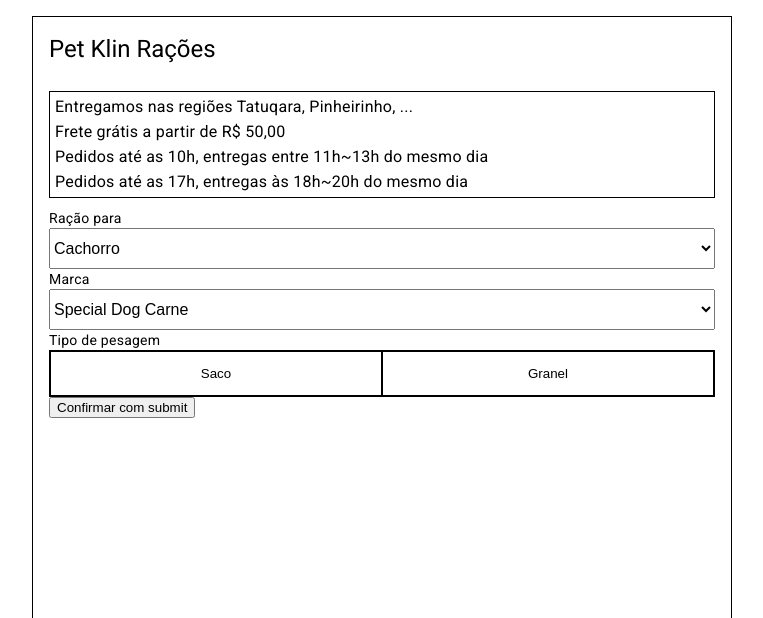
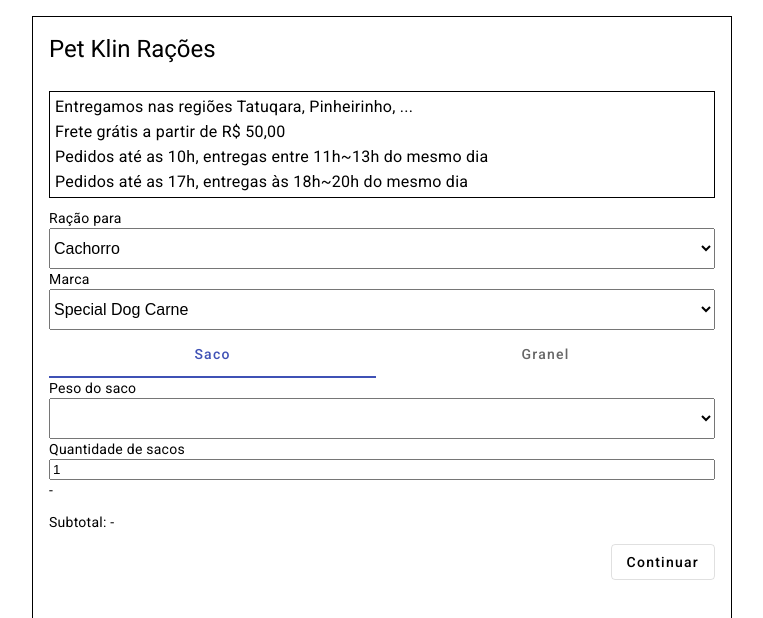
Before and after one commit to GustavoKlinfuss/px-app, an Angular app: page /pedidos/novo in a window 1280 px wide. Shown: the top 618 px of the page, without its empty margins (258-1021 px from the left). Built offline with nearby package versions, Linux system fonts and the light colour scheme.

Commit message:
Mais alguns ajustes na tela inicial

```diff
--- a/src/app/orders/new-order/new-order.component.html
+++ b/src/app/orders/new-order/new-order.component.html
@@ -35,14 +35,8 @@
       </div>
 
       <div class="form-item">
-        <label for="product-select">Tipo de pesagem</label>
-        <div class="tab">
-          <button type="button" (click)="selectBagWeightType()">Saco</button>
-          <button type="button" (click)="selectBulkWeightType()">Granel</button>
-        </div>
-      </div>
-
-      @if(form.value.weightType == "Saco") {
+        <mat-tab-group (selectedIndexChange)="selectWeightType($event)">
+          <mat-tab [label]="weightOptions[0]">
             <div class="form-item" formGroupName="bag">
               <label for="weight">Peso do saco</label>
               <select (change)="onBagSelect($event)" id="weight" formControlName="weight">
@@ -57,25 +51,25 @@
               <input id="bag-quantity-input" type="number" value="1" formControlName="bagQuantity">
             </div>
 
-        <p>
-          {{form.value.bag?.weight && form.value.bagQuantity
+            <p>{{form.value.bag?.weight && form.value.bagQuantity
                 ? form.value.bagQuantity + 'x - Saco de ' + form.value.bag!.weight + 'KG ' + toCurrency(form.value.bag!.price!)
                 : '-'}}
             </p>
             <p>Subtotal: {{form.value.bag?.price && form.value.bagQuantity ? getSumFromBags() : '-'}}</p>
-      }
-
-      @if(form.value.weightType == "Granel") {
+          </mat-tab>
+          <mat-tab [label]="weightOptions[1]">
             <div class="form-item">
               <label for="bulk-quantity">Quantidade em KG</label>
               <input id="bulk-quantity" type="number" value="1" formControlName="bulkQuantity">
             </div>
 
             <p>Subtotal: {{form.value.bulkQuantity && getBulkPriceFromSelectedProduct() ? toCurrency(form.value.bulkQuantity! * getBulkPriceFromSelectedProduct()!) : '-'}}</p>
-      }
+          </mat-tab>
+        </mat-tab-group>
+      </div>
     }
     <div class="footer-buttons">
-      <button type="submit">Confirmar com submit</button>
+      <button mat-stroked-button type="submit">Continuar</button>
     </div>
   </form>
 </section>
--- a/src/app/orders/new-order/new-order.component.scss
+++ b/src/app/orders/new-order/new-order.component.scss
@@ -36,26 +36,8 @@
   }
 }
 
-.tab {
-  border: 1px solid black;
+.footer-buttons {
   display: flex;
-
-  button {
-    background-color: inherit;
-    border: 1px solid black;
-    float: left;
-    outline: none;
-    cursor: pointer;
-    padding: 14px 16px;
-    transition: 0.3s;
-    flex: 1;
-  }
-
-  button:hover {
-    background-color: yellow;
-  }
-
-  button.active {
-    background-color: red;
-  }
+  flex-direction: row;
+  justify-content: flex-end;
 }
--- a/src/app/orders/new-order/new-order.component.ts
+++ b/src/app/orders/new-order/new-order.component.ts
@@ -3,12 +3,16 @@
 import { OrdersService } from '../shared/orders.service';
 import { Option, Bag, ETipoAnimal, ETipoPesagem, Catalog } from '../shared/order.models';
 import { HttpErrorResponse } from '@angular/common/http';
+import { MatTabsModule } from '@angular/material/tabs';
+import { MatButtonModule } from '@angular/material/button';
 
 @Component({
   selector: 'app-new-order',
   standalone: true,
   imports: [
-    ReactiveFormsModule
+    ReactiveFormsModule,
+    MatTabsModule,
+    MatButtonModule
   ],
   templateUrl: './new-order.component.html',
   styleUrl: './new-order.component.scss'
@@ -36,6 +40,7 @@
           return;
         this.form.controls.product.setValue(response[0]?.products[0]?.label)
         this._catalog = response;
+        this.selectWeightType(0);
         console.log({catalog: this._catalog})
       });
   }
@@ -72,26 +77,10 @@
     alert(JSON.stringify(this.form.getRawValue(), null, '    '));
   }
 
-  selectBagWeightType() {
-    this.form.controls.weightType.setValue(ETipoPesagem.Saco);
-    this.form.controls.bagQuantity.setValue(1);
-  }
-
-  selectBulkWeightType() {
-    this.form.controls.bag.reset();
-    this.form.controls.weightType.setValue(ETipoPesagem.Granel);
-  }
-
   getSumFromBags(): string | null {
-    if (!this.form.controls.bagQuantity.value || !this.form.controls.bag.value){
-      console.log('sem valor garaio');
+    if (!this.form.controls.bagQuantity.value || !this.form.controls.bag.value)
       return null;
-    }
-    console.log(this.form);
-
-    var x = this.toCurrency(this.form.controls.bagQuantity.value * this.form.controls.bag.value!.price!);
-    console.log('valor' + x + 'caraio');
-    return x;
+    return this.toCurrency(this.form.controls.bagQuantity.value * this.form.controls.bag.value!.price!);
   }
 
   getBulkPriceFromSelectedProduct(): number|undefined {
@@ -105,4 +94,18 @@
       price: this.getBagOptions()?.find(x => x.weight === weight)?.price
     })
   }
+
+  selectWeightType($event: number) {
+    const tipoPesagem = this.weightOptions[$event];
+    this.form.controls.weightType.setValue(tipoPesagem);
+    if (tipoPesagem == ETipoPesagem.Granel){
+      this.form.controls.bag.reset();
+      this.form.controls.bagQuantity.reset();
+    }
+    else{
+      this.form.controls.bulkQuantity.reset();
+      this.form.controls.bagQuantity.setValue(1);
+    }
+
+  }
 }
```
Lines whose indentation alone changed are shown as unchanged.
